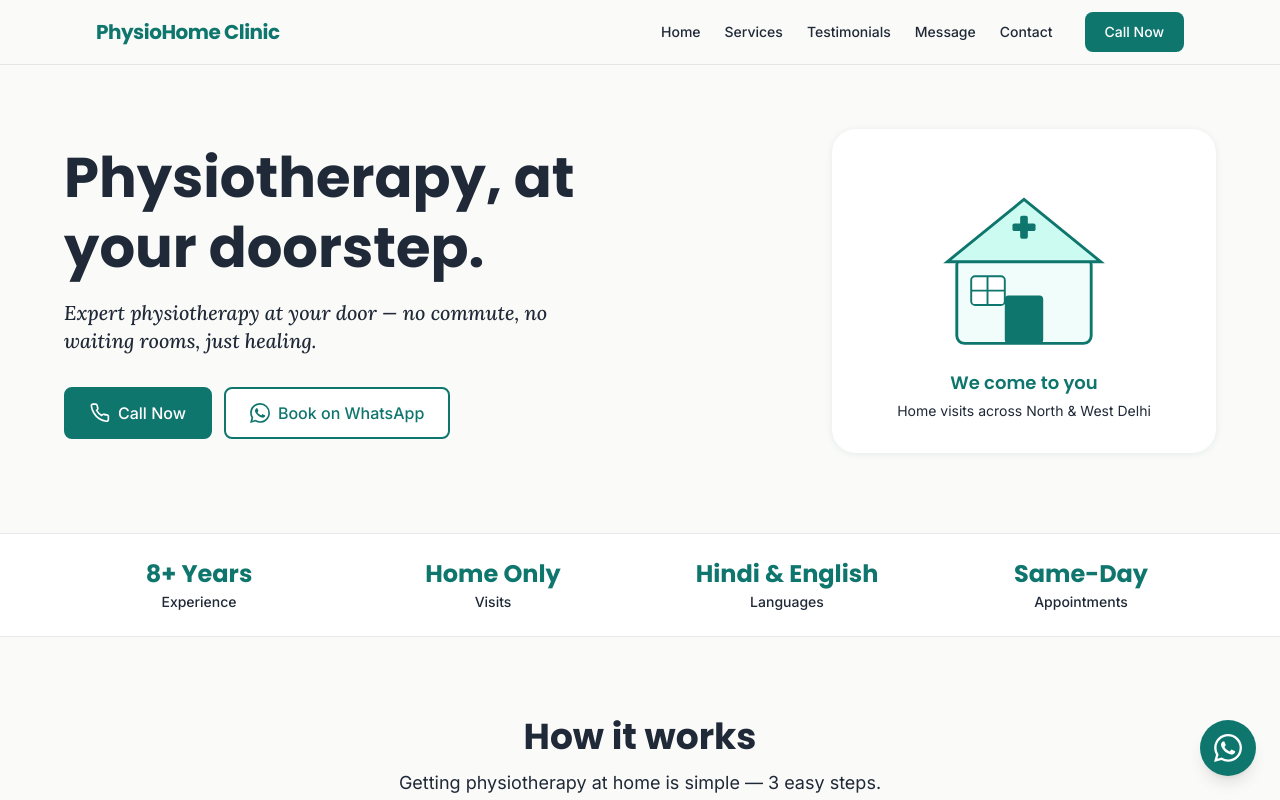
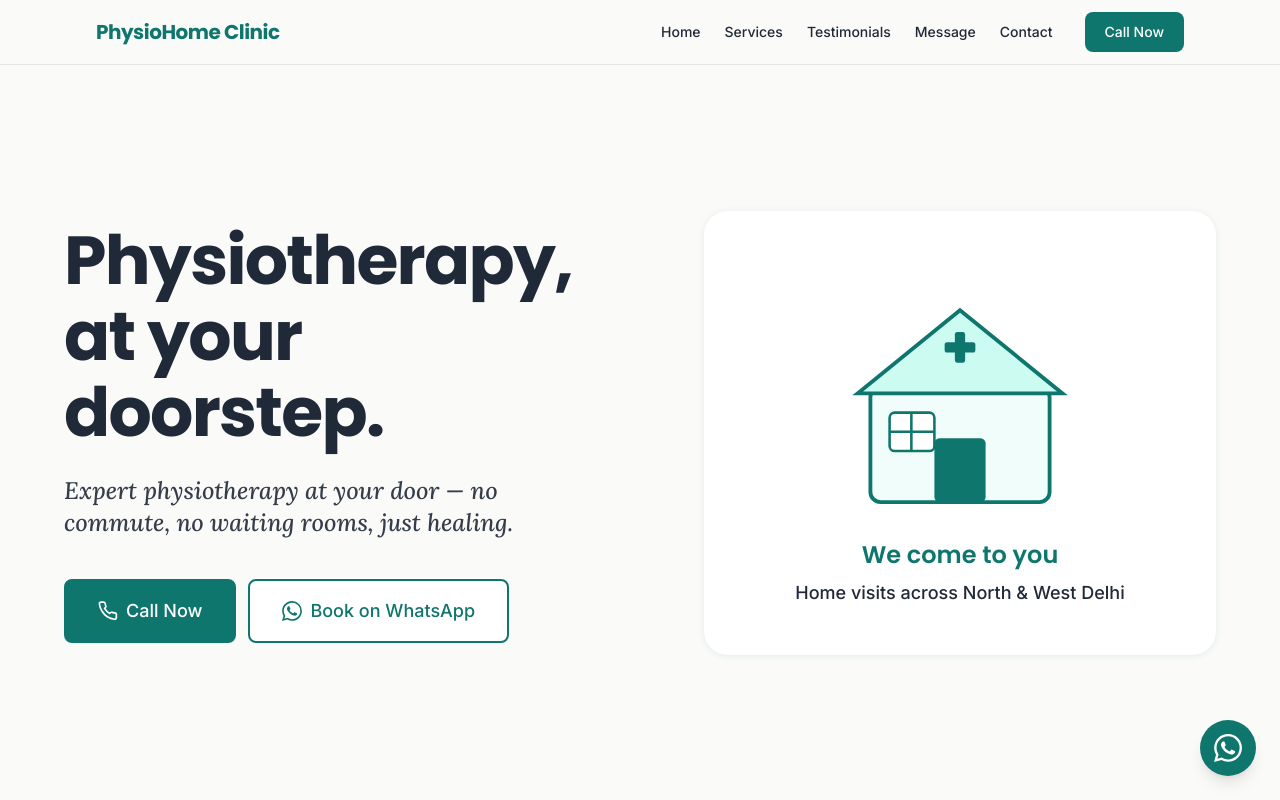
Before and after one commit to malavya1411/Physio_Website, a React (Vite) app: page / in a window 1280 px wide. Shown: the top 800 px of the page. Built offline with nearby package versions, Linux system fonts and the light colour scheme.

Commit message:
feat: enhance hero section layout and typography with large CTA buttons

```diff
--- a/src/components/CTAButtons.jsx
+++ b/src/components/CTAButtons.jsx
@@ -35,6 +35,7 @@ export default function CTAButtons({
   const sizes = {
     sm: 'px-4 py-2 text-sm',
     md: 'px-6 py-3 text-base',
+    lg: 'px-7 py-3.5 sm:px-8 sm:py-4 text-base sm:text-lg',
   }
   const width = fullWidth ? 'w-full' : ''
 
--- a/src/pages/Home.jsx
+++ b/src/pages/Home.jsx
@@ -37,39 +37,39 @@ export default function Home() {
   return (
     <div className="page-wrapper">
       {/* ── Hero ─────────────────────────────────────── */}
-      <section className="bg-[#FAFAF8] pt-16 pb-20 px-4 sm:px-6 lg:px-8">
-        <div className="max-w-6xl mx-auto flex flex-col lg:flex-row items-center gap-12">
+      <section className="bg-[#FAFAF8] min-h-[calc(100vh-4rem)] flex items-center py-12 lg:py-0 px-4 sm:px-6 lg:px-8">
+        <div className="max-w-6xl mx-auto w-full flex flex-col lg:flex-row items-center justify-between gap-12 lg:gap-16 py-8">
           {/* Text */}
-          <div className="flex-1 text-left">
+          <div className="flex-1 text-left max-w-2xl">
             <h1
-              className="font-poppins font-bold text-[#1F2937] leading-tight mb-4"
+              className="font-poppins font-bold text-[#1F2937] leading-[1.12] mb-6 tracking-tight"
               style={{
                 fontFamily: 'Poppins, sans-serif',
-                fontSize: 'clamp(2rem, 5vw, 3.5rem)',
+                fontSize: 'clamp(2.5rem, 6vw, 4.25rem)',
               }}
             >
               {clinic.tagline}
             </h1>
             <p
-              className="font-lora italic text-[#1F2937] text-xl mb-8 max-w-lg"
+              className="font-lora italic text-[#1F2937] text-xl sm:text-2xl mb-10 max-w-xl leading-relaxed opacity-90"
               style={{ fontFamily: 'Lora, serif' }}
             >
               Expert physiotherapy at your door — no commute, no waiting rooms, just healing.
             </p>
-            <CTAButtons />
+            <CTAButtons size="lg" />
           </div>
 
           {/* Hero illustration */}
-          <div className="flex-1 flex justify-center lg:justify-end">
-            <div className="w-full max-w-sm bg-white rounded-3xl card-shadow p-8 flex flex-col items-center gap-4">
+          <div className="flex-1 flex justify-center lg:justify-end w-full">
+            <div className="w-full max-w-md lg:max-w-lg bg-white rounded-3xl card-shadow p-8 sm:p-12 flex flex-col items-center gap-6">
               <svg
                 viewBox="0 0 200 200"
-                className="w-48 h-48 text-[#0F766E]"
+                className="w-56 h-56 sm:w-64 sm:h-64 text-[#0F766E]"
                 fill="none"
                 xmlns="http://www.w3.org/2000/svg"
                 aria-label="Physiotherapist illustration"
               >
-                {/* Simple clean house + medical cross illustration */}
+                {/* Clean house + medical cross illustration */}
                 <rect x="30" y="100" width="140" height="90" rx="8" fill="#F0FDFA" stroke="#0F766E" strokeWidth="3"/>
                 <polygon points="20,105 100,40 180,105" fill="#CCFBF1" stroke="#0F766E" strokeWidth="3"/>
                 <rect x="80" y="140" width="40" height="50" rx="4" fill="#0F766E"/>
@@ -83,13 +83,13 @@ export default function Home() {
               </svg>
               <div className="text-center">
                 <p
-                  className="font-poppins font-semibold text-[#0F766E] text-lg"
+                  className="font-poppins font-semibold text-[#0F766E] text-2xl"
                   style={{ fontFamily: 'Poppins, sans-serif' }}
                 >
                   We come to you
                 </p>
                 <p
-                  className="font-inter text-[#1F2937] text-sm mt-1"
+                  className="font-inter text-[#1F2937] text-base sm:text-lg mt-2 font-medium"
                   style={{ fontFamily: 'Inter, sans-serif' }}
                 >
                   {clinic.serviceAreas}
```
